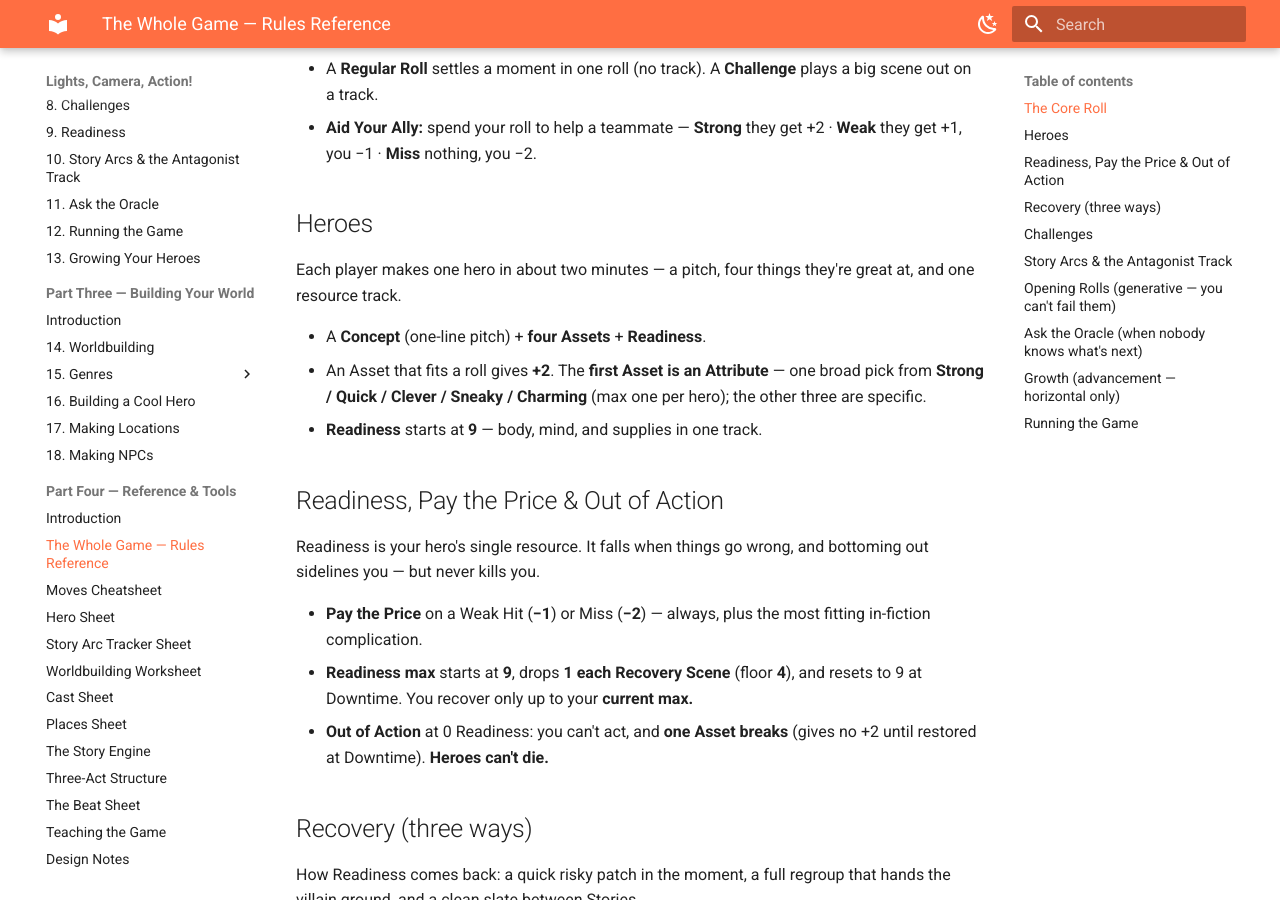
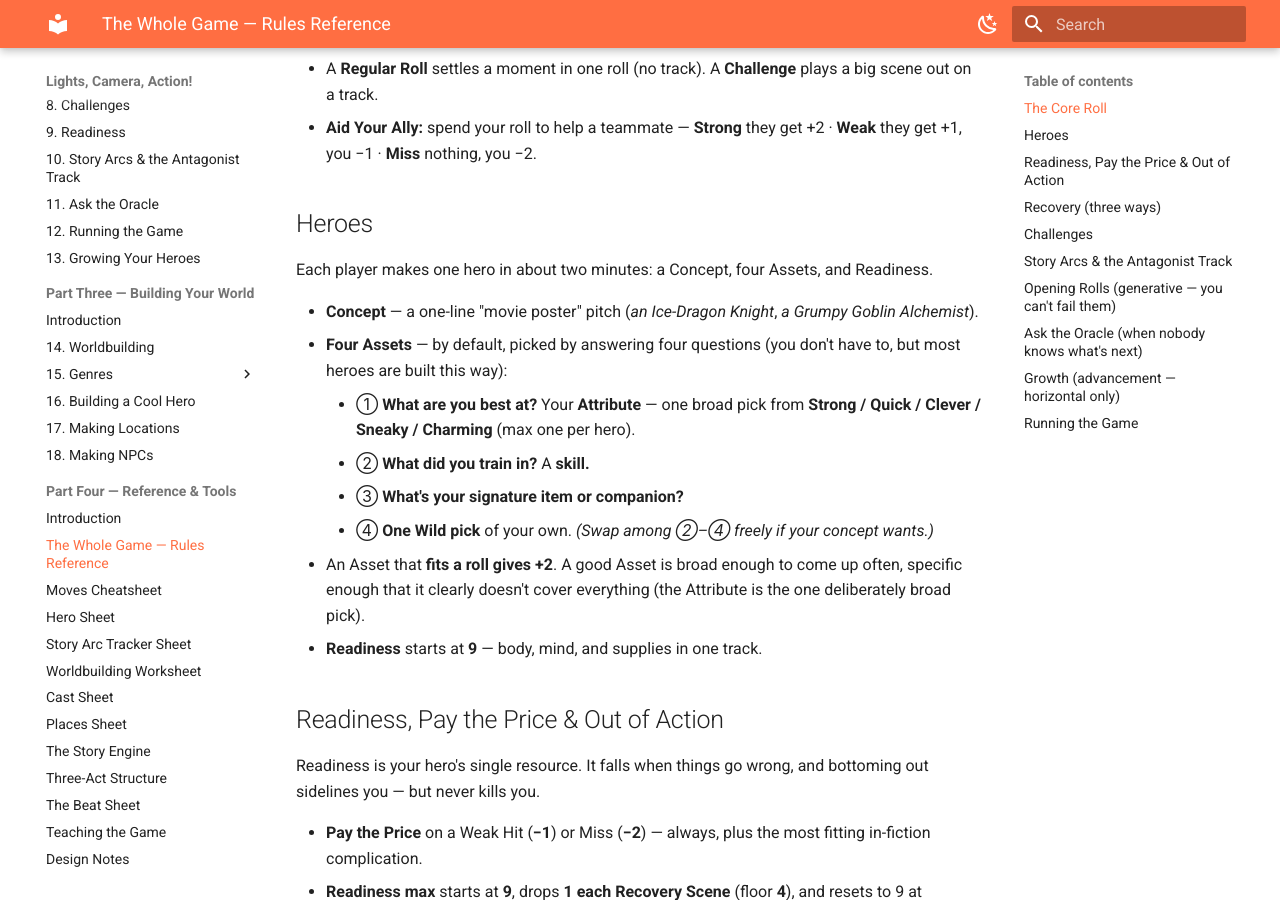
Before and after one commit to Ian-Hitt/amazing-forge, an MkDocs documentation site: the page built from docs/part-four/rules-reference.md, in a window 1280 px wide and 900 px high, scrolled down 663 px. Built offline with MkDocs 1.6.1 and Material for MkDocs 9.7.7, drawn with Linux system fonts in a browser that asks for light colours; some of the changed text lies outside the part shown.

Commit message:
Rules Reference: add the four character questions + Story Arc setup
Hero creation now leads with the default four-question method (Attribute
/ skill / item-or-companion / Wild), framed as the default-not-mandatory
path. Story Arcs section gains a 'set it up' step (Goal, Milestones,
antagonist incl. a force, draw the tracks). Worldbuilding questions stay
out (framing, not mechanics).

Co-Authored-By: Claude Opus 4.8 (1M context) <noreply@anthropic.com>

```diff
--- a/docs/part-four/rules-reference.md
+++ b/docs/part-four/rules-reference.md
@@ -19,10 +19,15 @@ Use this whenever your hero tries something risky and you want to find out how i
 
 ## Heroes
 
-Each player makes one hero in about two minutes — a pitch, four things they're great at, and one resource track.
+Each player makes one hero in about two minutes: a Concept, four Assets, and Readiness.
 
-- A **Concept** (one-line pitch) + **four Assets** + **Readiness**.
-- An Asset that fits a roll gives **+2**. The **first Asset is an Attribute** — one broad pick from **Strong / Quick / Clever / Sneaky / Charming** (max one per hero); the other three are specific.
+- **Concept** — a one-line "movie poster" pitch (*an Ice-Dragon Knight*, *a Grumpy Goblin Alchemist*).
+- **Four Assets** — by default, picked by answering four questions (you don't have to, but most heroes are built this way):
+    - ① **What are you best at?** Your **Attribute** — one broad pick from **Strong / Quick / Clever / Sneaky / Charming** (max one per hero).
+    - ② **What did you train in?** A **skill.**
+    - ③ **What's your signature item or companion?**
+    - ④ **One Wild pick** of your own. *(Swap among ②–④ freely if your concept wants.)*
+- An Asset that **fits a roll gives +2**. A good Asset is broad enough to come up often, specific enough that it clearly doesn't cover everything (the Attribute is the one deliberately broad pick).
 - **Readiness** starts at **9** — body, mind, and supplies in one track.
 
 ## Readiness, Pay the Price & Out of Action
@@ -55,6 +60,7 @@ When a moment is a real set-piece — a fight, a chase, a daring escape — play
 
 A Story Arc is the shape of a whole adventure: a race between the heroes' progress and the villain's. Here's how to build one, run the villain's clock, and win or lose it.
 
+- **Set it up:** name the **Goal** (a one-sentence victory condition), a few **Milestones** (concrete, pointable steps — you'll know each the moment it's done), and an **antagonist** (a person, faction, or *force* — a desert, a plague, a deadline; give it a face and a goal). Then draw the two tracks.
 - A **Story Arc** is one spine: a **Story Arc Track** (your progress — one box per **Milestone**) and a short **Antagonist Track** beneath it whose **top box is the reserved climax.**
 - **Sizes (the only two with boxes):** **Episode** = 3 Milestones / **2-box** Antagonist Track (one sitting). **Movie** = 6 Milestones / **3-box** (a ~2-hour feature over 2–3 sessions). **Season** and **Series** are *collections* of Story Arcs, not sizes — you run long by **chaining** Stories.
 - A **Milestone** ≈ 40 minutes of play (a few Scenes, 1–2 of them Challenges); mark a box on significant headway.
```
